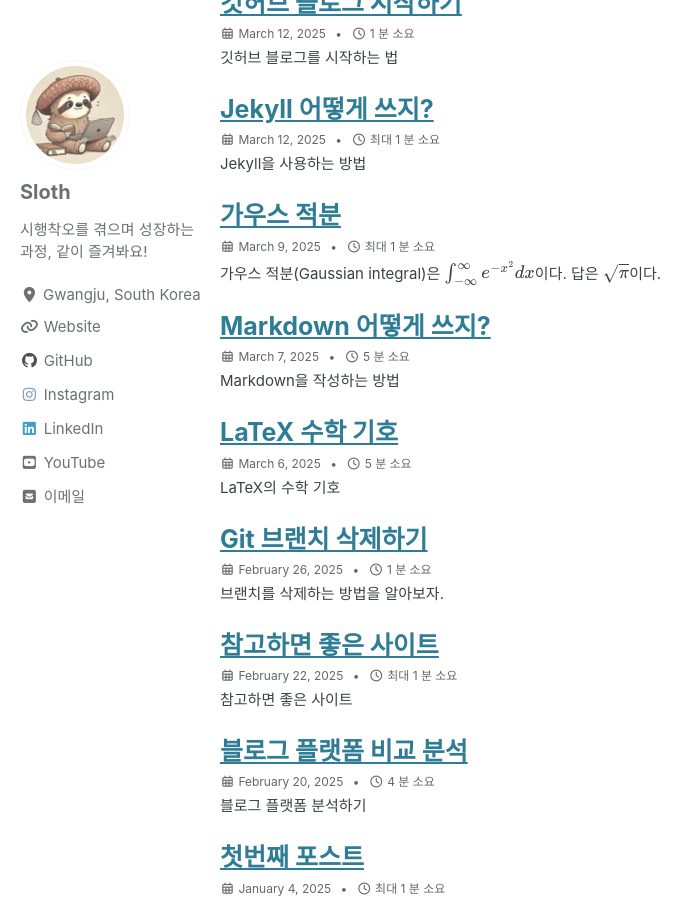
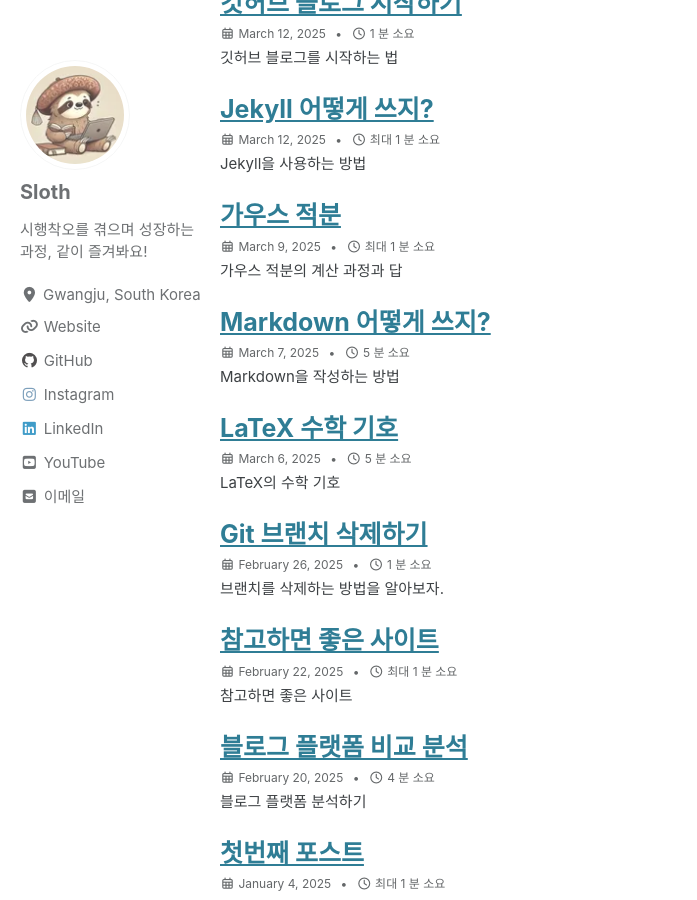
Before and after one commit to renaissance-sloth/renaissance-sloth.github.io, a Jekyll site: the page built from archives.md, in a window 1280 px wide and 900 px high, scrolled down 1338 px. Shown: the whole window, without its empty margins (0-697 px from the left). Built offline with Jekyll 4.4.1, drawn with Linux system fonts in a browser that asks for light colours; cached includes are drawn as plain includes.

Commit message:
Fix: gaussian integral excerpt

```diff
--- a/Simple Math/_posts/2025-03-09-gaussian integral.md
+++ b/Simple Math/_posts/2025-03-09-gaussian integral.md
@@ -1,6 +1,6 @@
 ---
 title: "가우스 적분"
-excerpt: 가우스 적분(Gaussian integral)은 $\int_{-\infty}^{\infty}{e^{-x^{2}}}dx$이다. 답은 $\sqrt{\pi}$이다.
+excerpt: 가우스 적분의 계산 과정과 답
 tags: math
 header:
   teaser:
```
